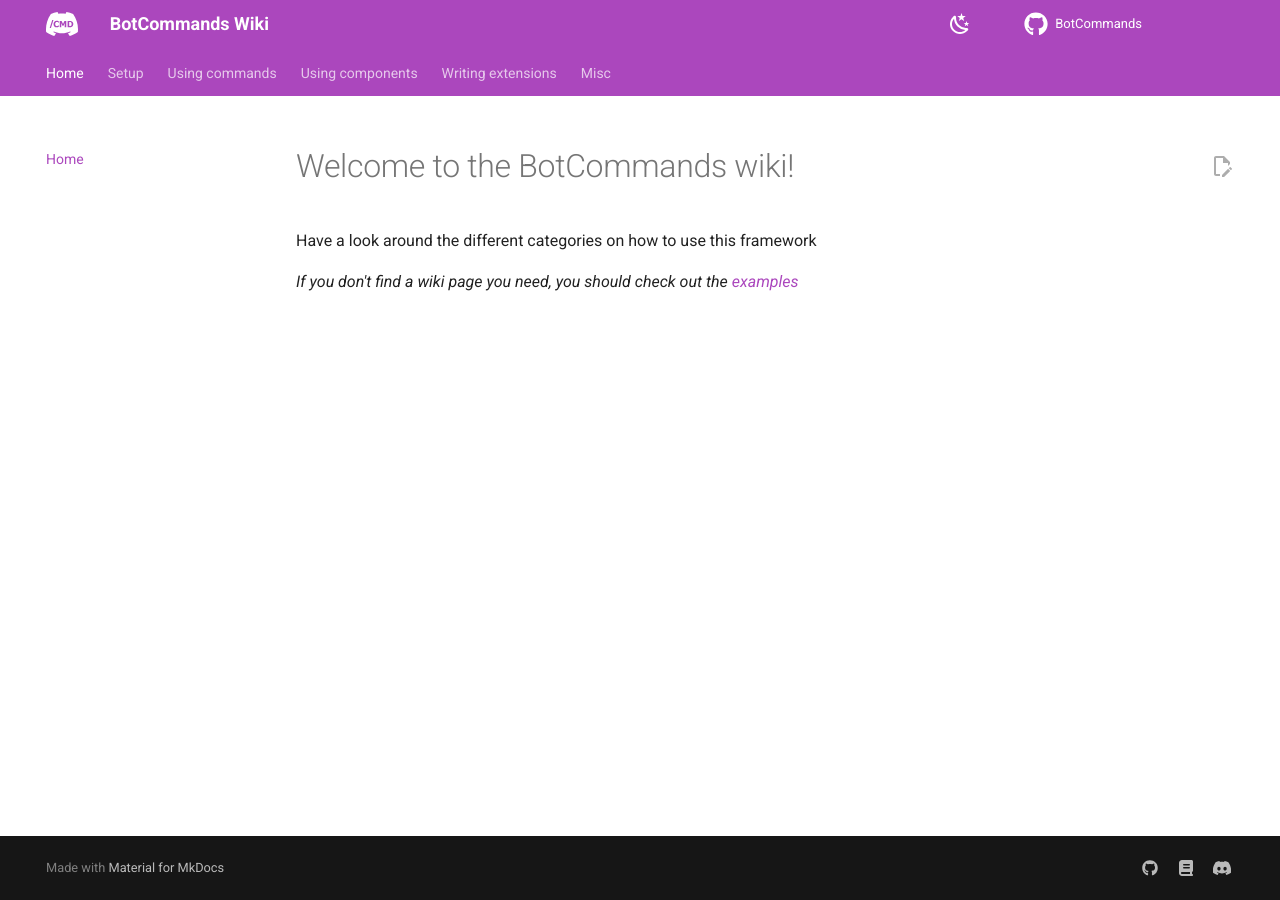
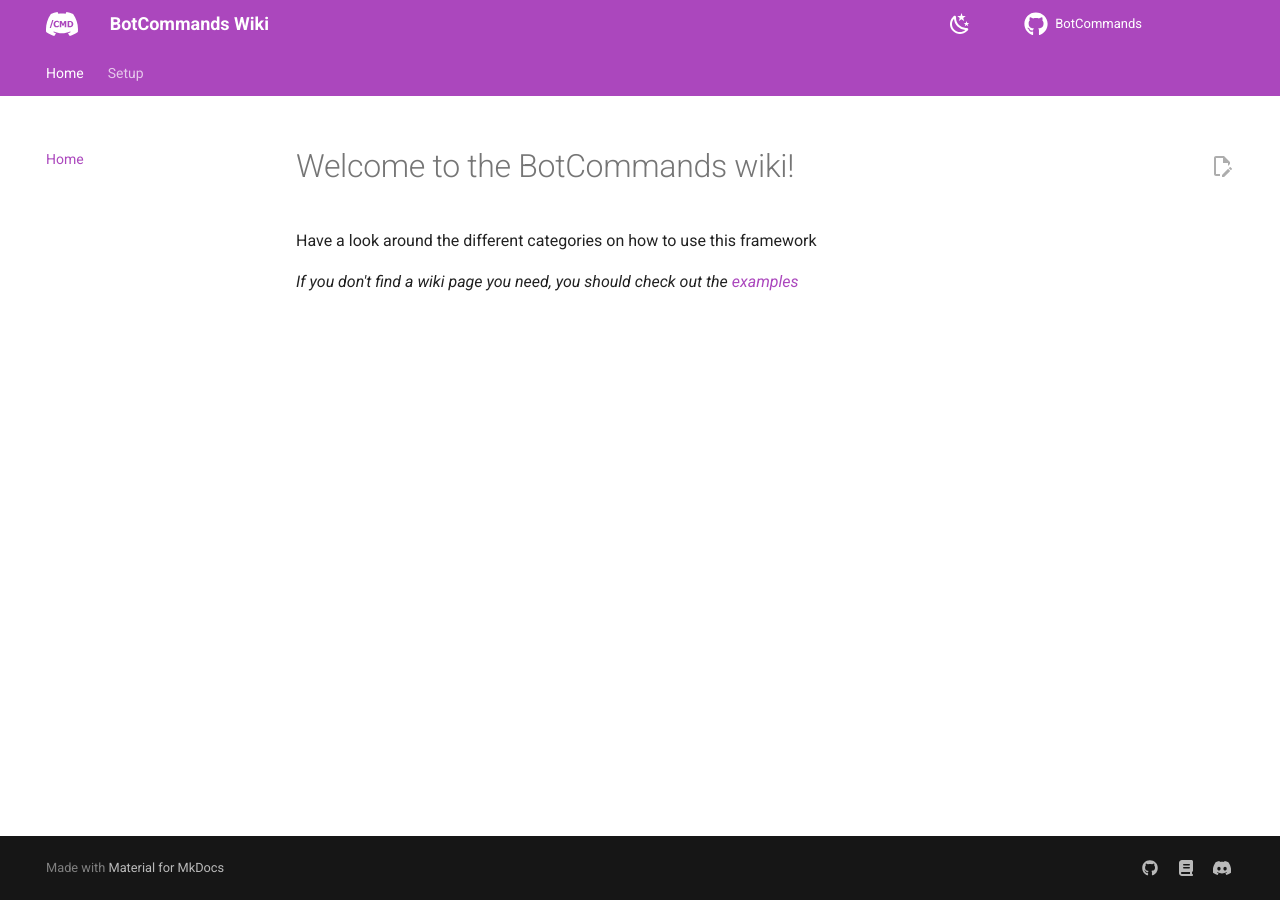
Before and after one commit to freya022/BotCommands-Wiki, an MkDocs documentation site: the page built from docs/index.md, in a window 1280 px wide. Built offline with MkDocs 1.6.1 and Material for MkDocs 9.7.7, drawn with Linux system fonts in a browser that asks for light colours; comment, search, counter and statistics services are not loaded; the version menu is left out; part of the change alters nothing that is shown.

Commit message:
Disable outdated pages

```diff
--- a/mkdocs.yml
+++ b/mkdocs.yml
@@ -76,26 +76,26 @@ nav:
   - Setup:
       - Getting started: setup/getting-started.md
       - Logging: setup/logging.md
-  - Using commands:
-      - Writing prefixed commands: using-commands/Prefixed-commands.md
-      - Using slash commands:
-        - Writing slash commands: using-commands/using-slash-commands/Slash-commands.md
-        - Updating application commands: using-commands/using-slash-commands/Updating-slash-commands.md
-        - Managing guild application commands: using-commands/using-slash-commands/Managing-application-commands.md
-      - Writing context menu commands: using-commands/Context-menu-commands.md
-      - Updating application commands:
-          - Slash commands - Updating option choices: using-commands/updating-application-commands/Slash-commands---Updating-option-choices.md
-      - Using localization: using-commands/Using-localization.md
-      - Inferred option names: using-commands/Inferred-option-names.md
-  - Using components:
-      - The Components API: using-components/The-Components-API.md
-      - Buttons: using-components/Buttons.md
-      - Selection menus: using-components/Selection-menus.md
-  - Writing extensions:
-      - Creating parameter resolvers: writing-extensions/Creating-parameter-resolvers.md #TODO move to each command type's wiki as to show the different interfaces
-      - Constructor injection: writing-extensions/Constructor-injection.md
-      - Field injection: writing-extensions/Field-injection.md
-  - Misc:
-      - Conditional instancing: misc/Conditional-instancing.md
-      - Using instance suppliers: misc/Instance-suppliers.md
-      - Using the event waiter: misc/The-event-waiter.md
+#  - Using commands:
+#      - Writing prefixed commands: using-commands/Prefixed-commands.md
+#      - Using slash commands:
+#        - Writing slash commands: using-commands/using-slash-commands/Slash-commands.md
+#        - Updating application commands: using-commands/using-slash-commands/Updating-slash-commands.md
+#        - Managing guild application commands: using-commands/using-slash-commands/Managing-application-commands.md
+#      - Writing context menu commands: using-commands/Context-menu-commands.md
+#      - Updating application commands:
+#          - Slash commands - Updating option choices: using-commands/updating-application-commands/Slash-commands---Updating-option-choices.md
+#      - Using localization: using-commands/Using-localization.md
+#      - Inferred option names: using-commands/Inferred-option-names.md
+#  - Using components:
+#      - The Components API: using-components/The-Components-API.md
+#      - Buttons: using-components/Buttons.md
+#      - Selection menus: using-components/Selection-menus.md
+#  - Writing extensions:
+#      - Creating parameter resolvers: writing-extensions/Creating-parameter-resolvers.md #TODO move to each command type's wiki as to show the different interfaces
+#      - Constructor injection: writing-extensions/Constructor-injection.md
+#      - Field injection: writing-extensions/Field-injection.md
+#  - Misc:
+#      - Conditional instancing: misc/Conditional-instancing.md
+#      - Using instance suppliers: misc/Instance-suppliers.md
+#      - Using the event waiter: misc/The-event-waiter.md
```
